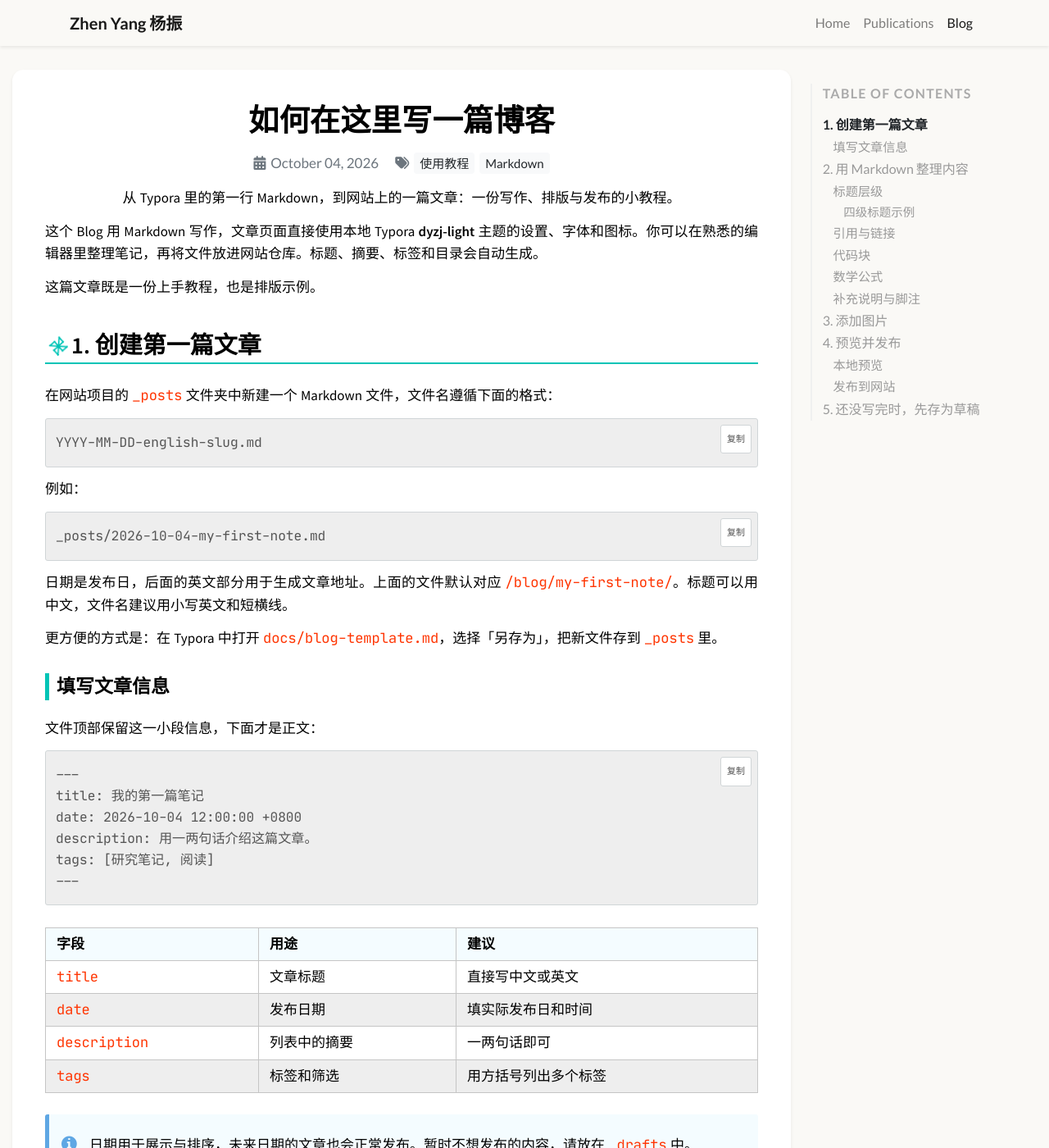
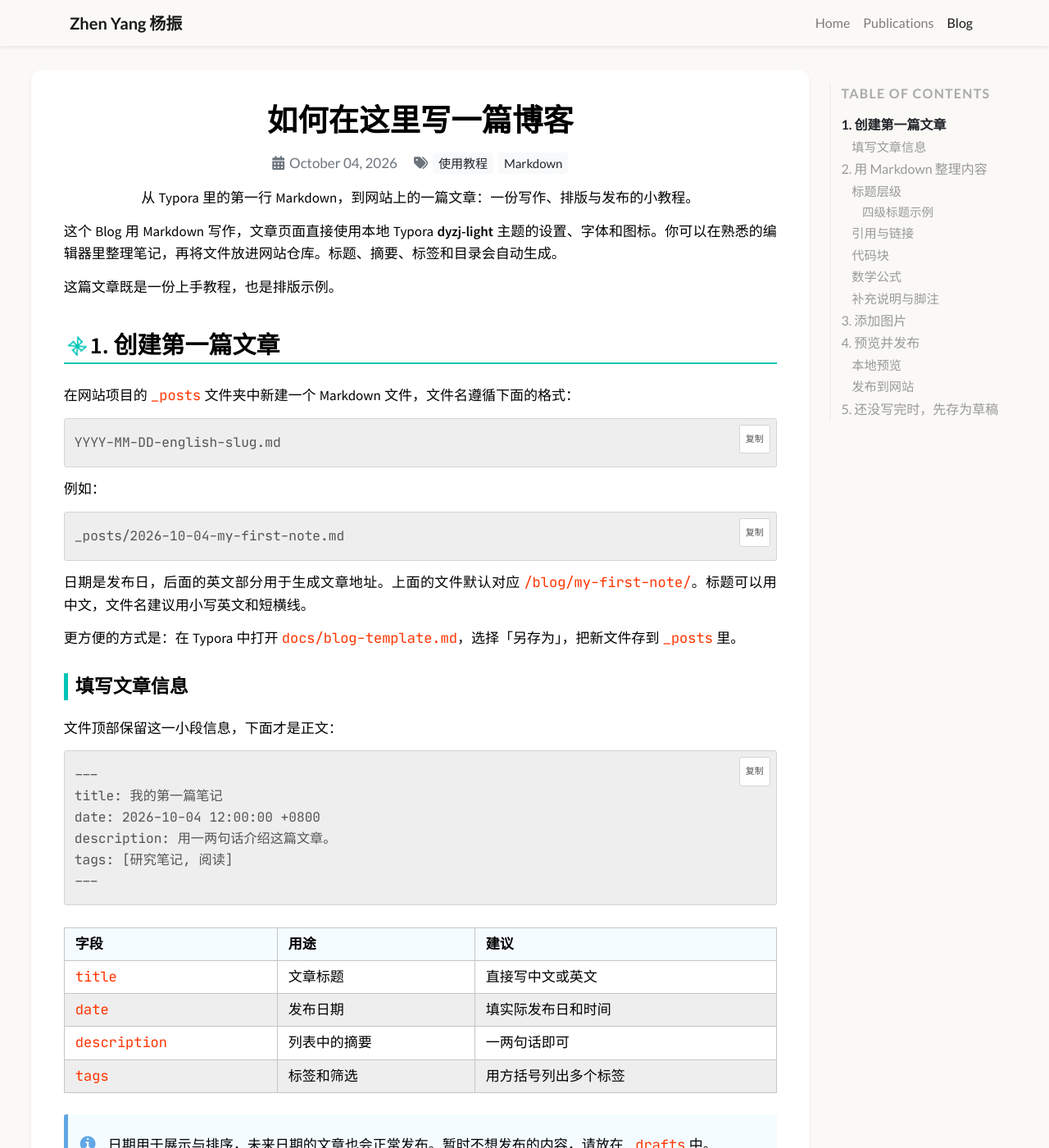
Before and after one commit to MichaelYeung2004/michaelyeung2004.github.io, a Jekyll site: the page built from _posts/2026-10-04-getting-started.md, in a window 1280 px wide and 1400 px high. Shown: the whole window at 82% size. Built offline with Jekyll 4.4.1, drawn with Linux system fonts in a browser that asks for light colours; formulas are drawn with MathJax 3.

Commit message:
Restore centered desktop article outer spacing

```diff
--- a/assets/css/luost-blog-layout.css
+++ b/assets/css/luost-blog-layout.css
@@ -12,8 +12,8 @@
 }
 
 .blog-toc-sidebar {
-    flex: 1 0 160px;
-    min-width: 160px;
+    flex: 0 0 auto;
+    width: clamp(160px, 18vw, 360px);
     display: none;
 }
 
```
